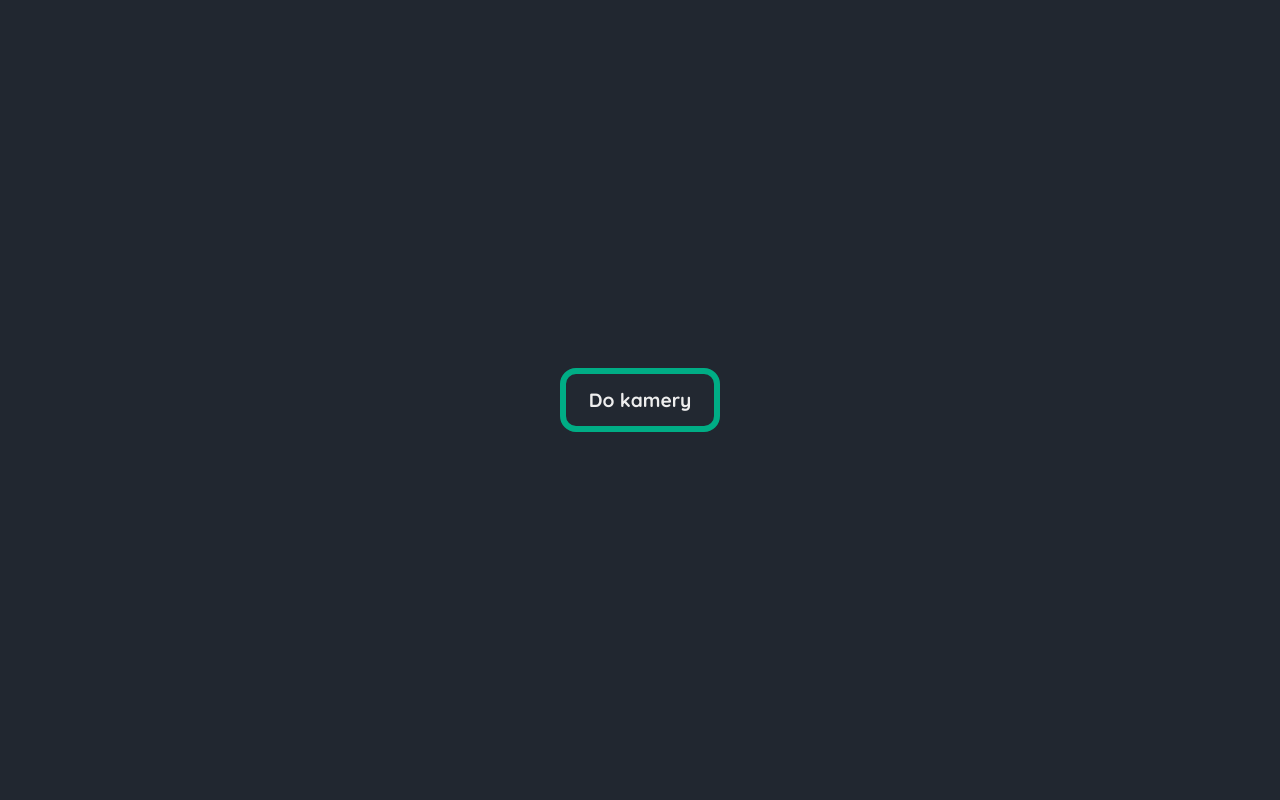
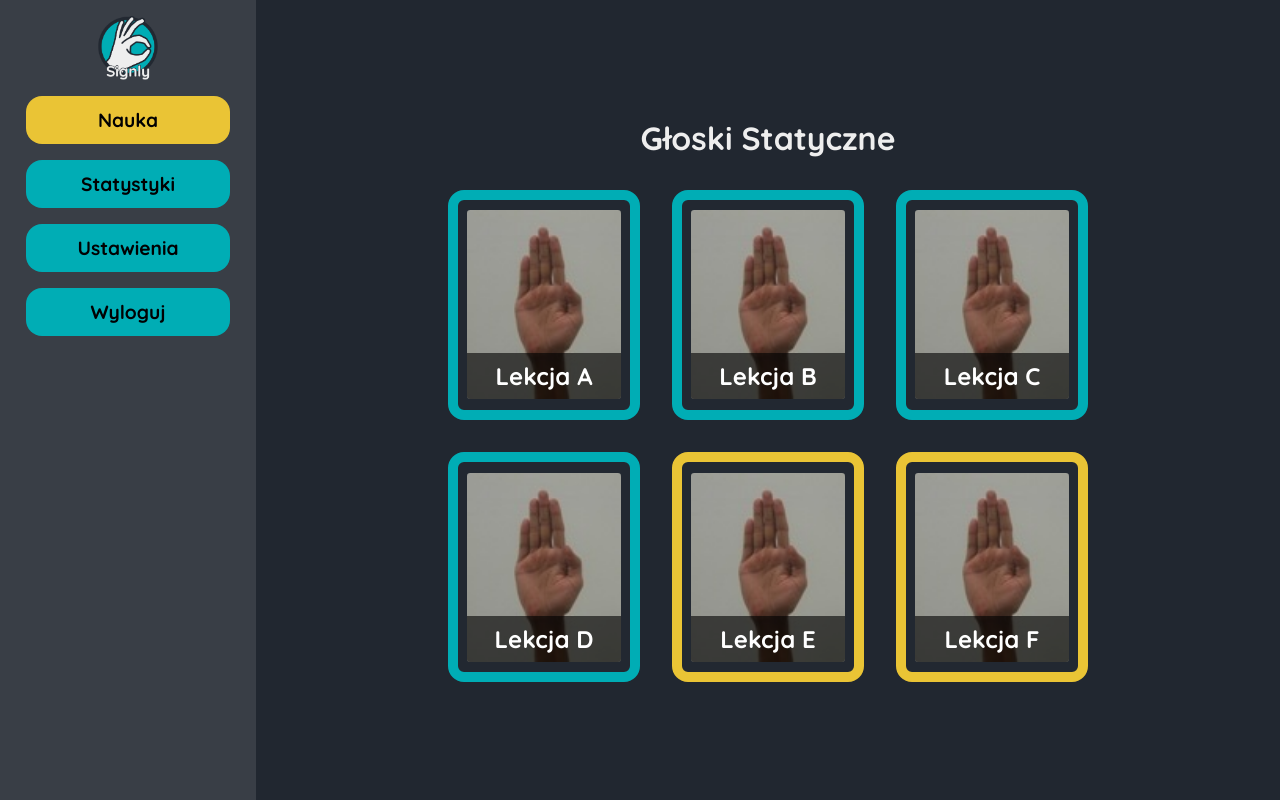
Before and after one commit to Projekt-Kompetencyjny-Jezyk-Migowy/Signly, a React (Vite) app in the folder frontend/: page /routing in a window 1280 px wide. Built offline with nearby package versions, Linux system fonts and the light colour scheme.

Commit message:
Added lesson selection page

```diff
--- /dev/null
+++ b/frontend/src/components/Card/Card.jsx
@@ -0,0 +1,30 @@
+import { useNavigate } from 'react-router-dom';
+import styles from './Card.module.css';
+
+function Card(props) {
+    const navigate = useNavigate();
+
+    const handleClick = () => {
+        // Optional: Do other logic here (analytics, state updates, etc.)
+        navigate(`/camera`);
+    };
+
+    return (
+        <div
+            className={styles.card}
+            style={{ borderColor: props.borderColor }}
+            onClick={handleClick}
+        >
+            <div className={styles.contentContainer}>
+                <div className={styles.imageWrapper}>
+                    <img src={props.image} className={styles.image} alt={props.name} />
+                    <div className={styles.nameWrapper}>
+                        {props.name}
+                    </div>
+                </div>
+            </div>
+        </div>
+    );
+}
+
+export default Card;
--- /dev/null
+++ b/frontend/src/components/Card/Card.module.css
@@ -0,0 +1,53 @@
+@media (max-width:1600px) {
+  .card {
+    width: 15vw;
+    height: 18vw;
+    background-color: #222831;
+    position: relative;
+    overflow: hidden;
+    border-radius: 1rem;
+    border: 10px solid;
+    display: flex;
+    justify-content: center;
+    align-items: center;
+    cursor: pointer;
+  }
+
+  .contentContainer {
+    display: flex;
+    justify-content: center;
+    align-items: center;
+    width: 90%;
+    height: 90%;
+    border-radius: 2rem;
+  }
+
+  .imageWrapper {
+    position: relative; /* so .nameWrapper can be positioned inside */
+    width: 100%;
+    height: 100%;
+  }
+
+  .image {
+    width: 100%;
+    height: 100%;
+    object-fit: cover;
+    display: block;
+    border-radius: 0.2rem;
+  }
+
+  .nameWrapper {
+    position: absolute;
+    bottom: 0;
+    left: 0;
+    width: 100%;
+    background: rgba(0, 0, 0, 0.6);
+    color: white;
+    text-align: center;
+    font-size: 1.5rem;
+    font-weight: bold;
+    padding: 0.5rem 0;
+    box-sizing: border-box;
+    border-radius: 0 0 0.2rem 0.2rem;
+  }
+}
--- /dev/null
+++ b/frontend/src/components/LearningContent/LearningContent.jsx
@@ -0,0 +1,24 @@
+import styles from './LearningContent.module.css'
+import Card from '../Card/Card';
+import Sign from '../../assets/sign.jpg'
+
+function LearningContent() {
+    return (
+        <div className={styles.learningContent}>
+            <div className={styles.section}>
+                Głoski Statyczne
+                <div className={styles.row}>
+                    <Card name='Lekcja A' image={Sign} borderColor='#00ADB5'/>
+                    <Card name='Lekcja B' image={Sign} borderColor='#00ADB5'/>
+                    <Card name='Lekcja C' image={Sign} borderColor='#00ADB5'/>
+                </div>
+                <div className={styles.row}>
+                    <Card name='Lekcja D' image={Sign} borderColor='#00ADB5'/>
+                    <Card name='Lekcja E' image={Sign} borderColor='#EAC435'/>
+                    <Card name='Lekcja F' image={Sign} borderColor='#EAC435'/>
+                </div>
+            </div>
+        </div>
+    )
+}
+export default LearningContent;
--- /dev/null
+++ b/frontend/src/components/LearningContent/LearningContent.module.css
@@ -0,0 +1,26 @@
+@media (max-width:1600px){
+.learningContent {
+    display: flex;
+    justify-content: center;
+    align-items: center;
+    flex-direction: column;
+    width: 80vw;
+    height: 100%;
+}
+
+.section {
+    display: flex;
+    justify-content: center;
+    align-items: center;
+    flex-direction: column;
+    gap: 2rem;
+    color: #EEEEEE;
+    font-weight: bold;
+    font-size: 2rem;
+}
+
+.row {
+    display: flex;
+    gap: 2rem;
+}
+}
--- /dev/null
+++ b/frontend/src/components/Sidebar/Sidebar.module.css
@@ -0,0 +1,29 @@
+@media (max-width:1600px) {
+.sidebar {
+    display: flex;
+    align-items: center;
+    justify-content: start;
+    gap: 1rem;
+    flex-direction: column;
+    width: 20vw;
+    height: 100%;
+    background-color: #393E46;
+}
+
+.logoWrapper {
+    width: 5vw;
+    height: 5vw;
+    aspect-ratio: 1/1;
+    margin-top: 1rem;
+}
+
+.logo {
+    width: 100%;
+    height: 100%;
+}
+
+.buttonWrapper {
+    width: 80%;
+    height: 3rem;
+}
+}
--- /dev/null
+++ b/frontend/src/components/Sidebar/aaa.jsx
@@ -0,0 +1,39 @@
+import styles from './Sidebar.module.css'
+import Button from '../SmallButton/SmallButton'
+import Logo from '../../assets/logo_final.png'
+
+function Sidebar() {
+    return (
+        <div className={styles.sidebar}>
+            <div className={styles.logoWrapper}>
+                <img src={Logo} alt="signly logo" className={styles.logo}/>
+            </div>
+            <div className={styles.buttonWrapper}>
+                <Button
+                    text='Nauka'
+                    backgroundColor='#EAC435'
+                />
+            </div>
+            <div className={styles.buttonWrapper}>
+                <Button
+                    text='Statystyki'
+                    backgroundColor='#00ADB5'
+                />
+            </div>
+            <div className={styles.buttonWrapper}>
+                <Button
+                    text='Ustawienia'
+                    backgroundColor='#00ADB5'
+                />
+            </div>
+            <div className={styles.buttonWrapper}>
+                <Button
+                    text='Wyloguj'
+                    backgroundColor='#00ADB5'
+                />
+            </div>
+        </div>
+    )
+}
+
+export default Sidebar;
--- a/frontend/src/pages/RoutingPage.jsx
+++ b/frontend/src/pages/RoutingPage.jsx
@@ -1,5 +1,7 @@
 import { useNavigate } from 'react-router-dom';
 import Button from '../components/SmallButton/SmallButton';
+import Sidebar from '../components/Sidebar/aaa';
+import LearningContent from '../components/LearningContent/LearningContent';
 import styles from './routingPage.module.css'
 
 function RoutingPage() {
@@ -11,7 +13,9 @@ function RoutingPage() {
 
     return (
         <div className={styles.routingContent}>
-            <div className={styles.buttonWrapper}>
+            <Sidebar />
+            <LearningContent />
+            {/* <div className={styles.buttonWrapper}>
                 <Button
                     text='Do kamery'
                     backgroundColor='#222831'
@@ -19,7 +23,7 @@ function RoutingPage() {
                     color='#EEEEEE'
                     onClick={() => onClickHandler()}
                 />
-            </div>
+            </div> */}
         </div>
     )
 }
```
Also changed, not shown: frontend/src/assets/sign.jpg (added).
